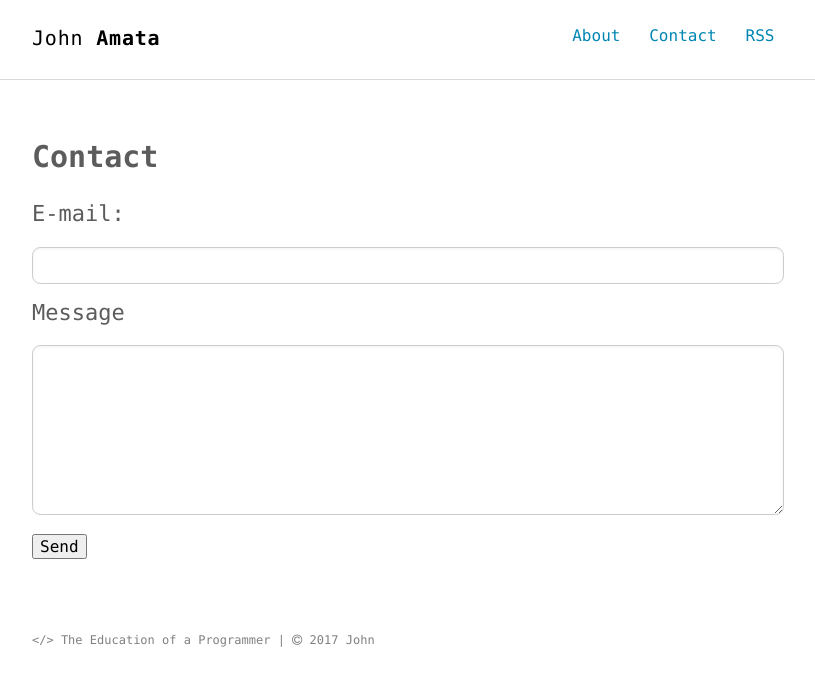
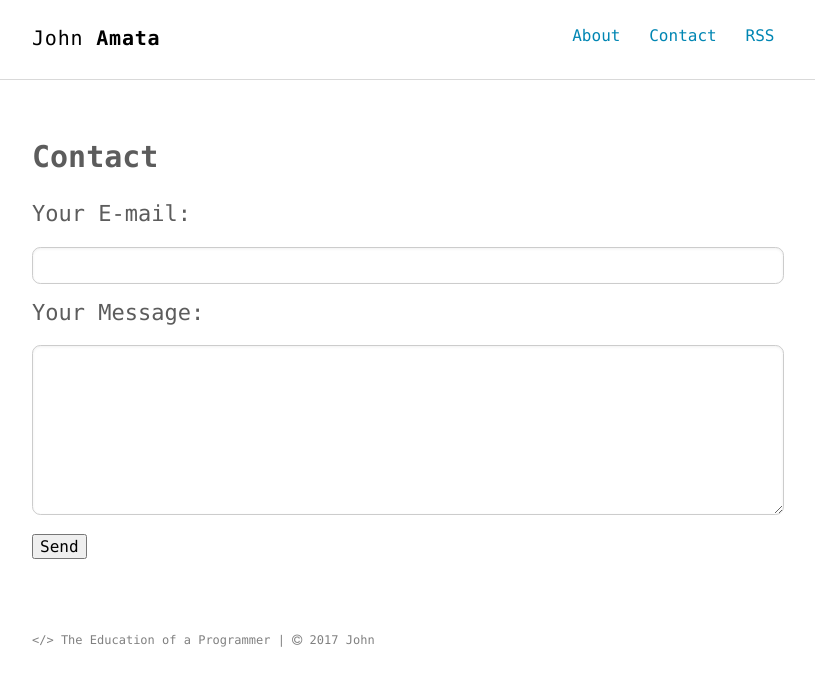
Before and after one commit to jpamata/jpamata.github.io, a Jekyll site: the page built from sendoffers.md, in a window 1280 px wide. Shown: the top 686 px of the page, without its empty margins (232-1047 px from the left). Built offline with Jekyll 4.4.1, drawn with Linux system fonts in a browser that asks for light colours.

Commit message:
Update sendoffers.md

```diff
--- a/sendoffers.md
+++ b/sendoffers.md
@@ -7,12 +7,12 @@ permalink: /sendoffers/
 <html>
 <form action="https://formspree.io/johnamata@gmx.com"
       method="POST">
-      <p class="lead">E-mail:</p>
+      <p class="lead">Your E-mail:</p>
     <input type="email" name="_replyto" placeholder="{{ site.var_your_email }}">
     <input type="hidden" name="_next" value="{{ site.baseurl }}/thanks" />
     <input type="hidden" name="_subject" value="New submission from {{ site.url }}{{ site.baseurl }}" />
     <input type="text" name="_gotcha" style="display:none" />
-      <p class="lead">Message</p>
+      <p class="lead">Your Message:</p>
     <textarea type="text" name="content" rows="8" placeholder="{{ site.var_your_message }}"></textarea>
     <input type="submit" value="Send">
 </form>
```
